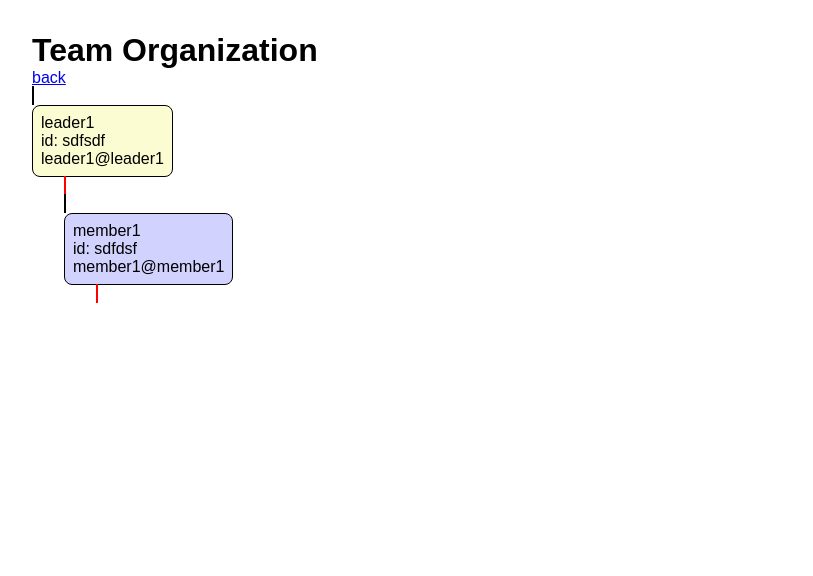
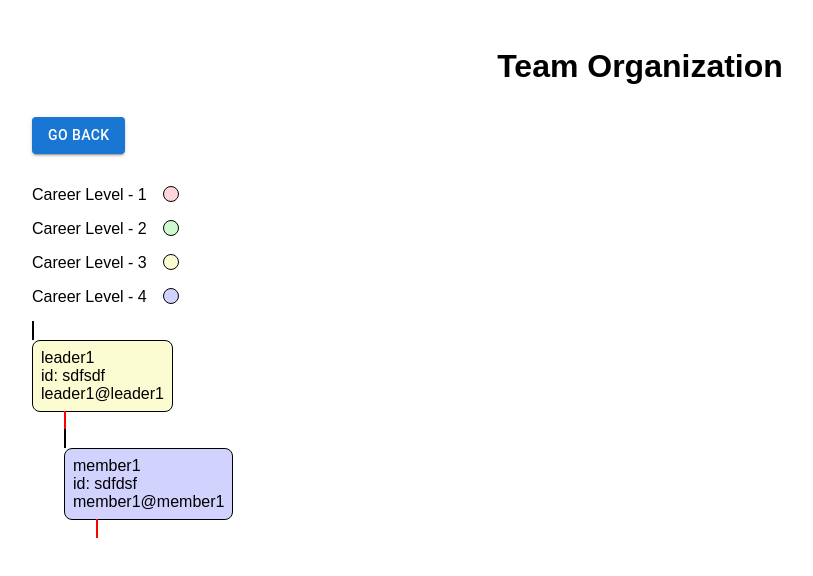
Before and after one commit to nayyyhaa/organization-table, a React (Create React App) app: page /tree/0684f7ff-8b3c-44f1-8fcb-4a2f802555e1 in a window 1280 px wide. Shown: the top 576 px of the page, without its empty margins (0-813 px from the left). Built offline with nearby package versions, Linux system fonts and the light colour scheme.

Commit message:
add: career-level label add: career-level label

```diff
--- a/src/App.js
+++ b/src/App.js
@@ -5,7 +5,7 @@ import { Homepage, PageNotFound, TreePage } from "./pages";
 export default function App() {
   return (
     <div className="App">
-      <h1>Team Organization</h1>
+      <h1 className="title">Team Organization</h1>
       <Routes>
         <Route path="/" element={<Homepage />} />
         <Route path="/tree/:id" element={<TreePage />} />
--- a/src/components/OrganizationTable.jsx
+++ b/src/components/OrganizationTable.jsx
@@ -13,9 +13,10 @@ import { useState } from "react";
 export const OrganizationTable = ({ data }) => {
   const [searchText, setSearchText] = useState("");
   const filteredData = filterOrgData(data, searchText);
+
   return (
     <>
-      <div className="search-box blue m-v-1">
+      <div className="search-box m-v-1">
         <TextField
           id="standard-search"
           label="Search field"
@@ -28,7 +29,7 @@ export const OrganizationTable = ({ data }) => {
       <TableContainer component={Paper}>
         <Table sx={{ minWidth: 650 }} size="small" aria-label="simple table">
           <TableHead>
-            <TableRow>
+            <TableRow className="blue">
               <TableCell>Emp Id</TableCell>
               <TableCell>Name</TableCell>
               <TableCell>Email</TableCell>
@@ -37,7 +38,7 @@ export const OrganizationTable = ({ data }) => {
             </TableRow>
           </TableHead>
           <TableBody>
-            <OrganizationRow data={filteredData} />
+            {filteredData && <OrganizationRow data={filteredData} />}
           </TableBody>
         </Table>
       </TableContainer>
--- a/src/pages/Homepage/index.js
+++ b/src/pages/Homepage/index.js
@@ -1,4 +1,4 @@
-import "./homepage.css";
+import "./Homepage.css";
 import { Button } from "@mui/material";
 import { useState } from "react";
 import { NewMemberForm } from "components/NewMemberForm";
--- a/src/pages/PageNotFound/index.js
+++ b/src/pages/PageNotFound/index.js
@@ -1,10 +1,14 @@
-import { Link } from "@mui/material";
-
+import { Button } from "@mui/material";
+import { Link } from "react-router-dom";
 export const PageNotFound = () => {
   return (
     <>
       <p>404: Page not found</p>
-      <Link to="/">back</Link>
+      <Link to="/">
+        <Button variant="contained" className="m-05">
+          Go Back
+        </Button>
+      </Link>
     </>
   );
 };
--- /dev/null
+++ b/src/pages/TreePage/Treepage.css
@@ -0,0 +1,15 @@
+.circle {
+  width: 1rem;
+  height: 1rem;
+  border-radius: 50%;
+  border: 1px solid black;
+}
+
+.label-color {
+  display: flex;
+  width: 50%;
+}
+
+.m-l-1 {
+  margin-left: 1rem;
+}
--- a/src/pages/TreePage/index.js
+++ b/src/pages/TreePage/index.js
@@ -1,7 +1,10 @@
+import "./Treepage.css";
 import { Link, useParams } from "react-router-dom";
 import { OrganizationTree } from "components/OrganizationTree";
 import { useOrganization } from "context/OrganizationContext";
 import { findTreeById } from "utils/findTreeById";
+import { Button } from "@mui/material";
+import { colorMap } from "utils/colorMap";
 
 export const TreePage = () => {
   const { org } = useOrganization();
@@ -9,7 +12,17 @@ export const TreePage = () => {
   const visibleTree = findTreeById(org, id);
   return (
     <>
-      <Link to="/">back</Link>
+      <Link to="/">
+        <Button variant="contained" className="m-v-1">
+          Go Back
+        </Button>
+      </Link>
+      {Object.values(colorMap).map((level, idx) => (
+        <div className="label-color m-v-1" key={level}>
+          Career Level - {idx + 1}
+          <div className={`circle ${level} m-l-1`}></div>
+        </div>
+      ))}
       <OrganizationTree data={visibleTree} />
     </>
   );
--- a/src/styles.css
+++ b/src/styles.css
@@ -49,15 +49,15 @@
 }
 
 .m-05 {
-  margin: 0.5rem;
+  margin: 0.5rem !important;
 }
 
 .m-v-1 {
-  margin: 1rem 0;
+  margin: 1rem 0 !important;
 }
 
 .m-1 {
-  margin: 1rem;
+  margin: 1rem !important;
 }
 
 .form {
@@ -71,4 +71,14 @@
   text-align: center;
   padding: 0.5rem;
   border-radius: 0.5rem;
+  border: 3px solid rgb(210, 210, 255);
 }
+
+.title {
+  text-align: center;
+  margin: 1rem 0;
+}
+
+a {
+  text-decoration: none;
+}
```
Also changed, not shown: src/pages/Homepage/Homepage.css (renamed from src/pages/Homepage/homepage.css).
